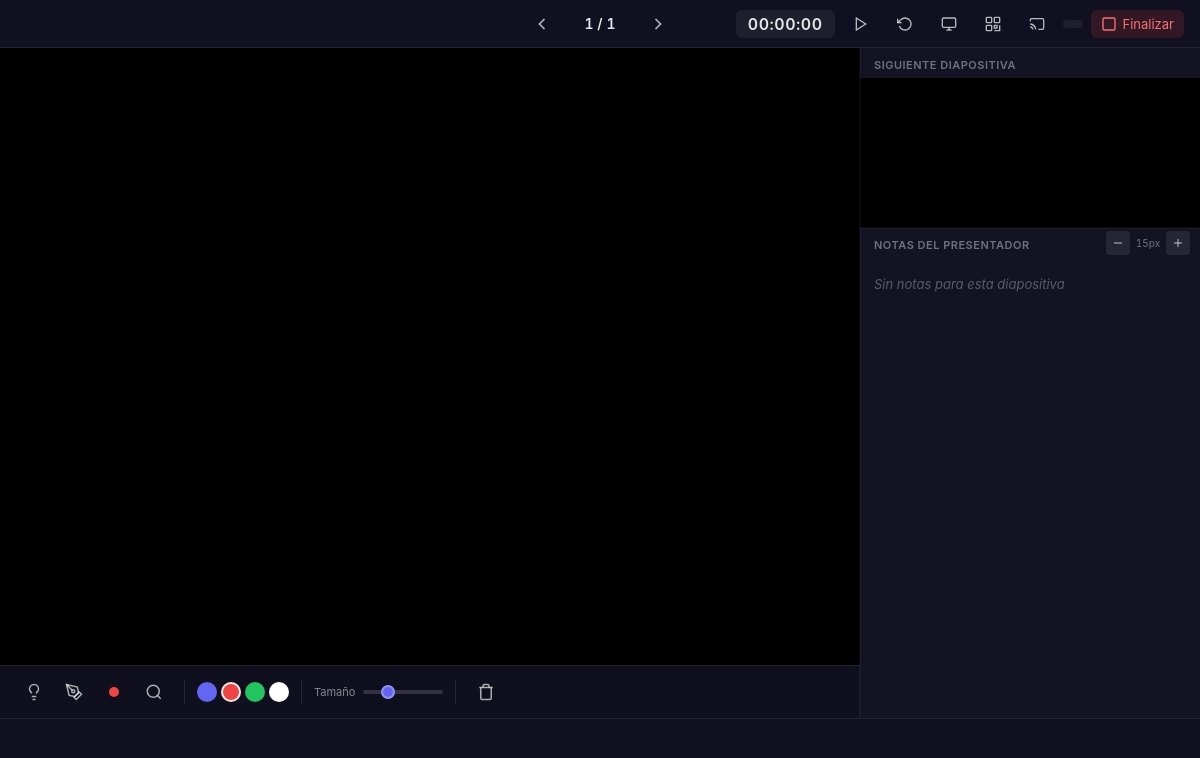
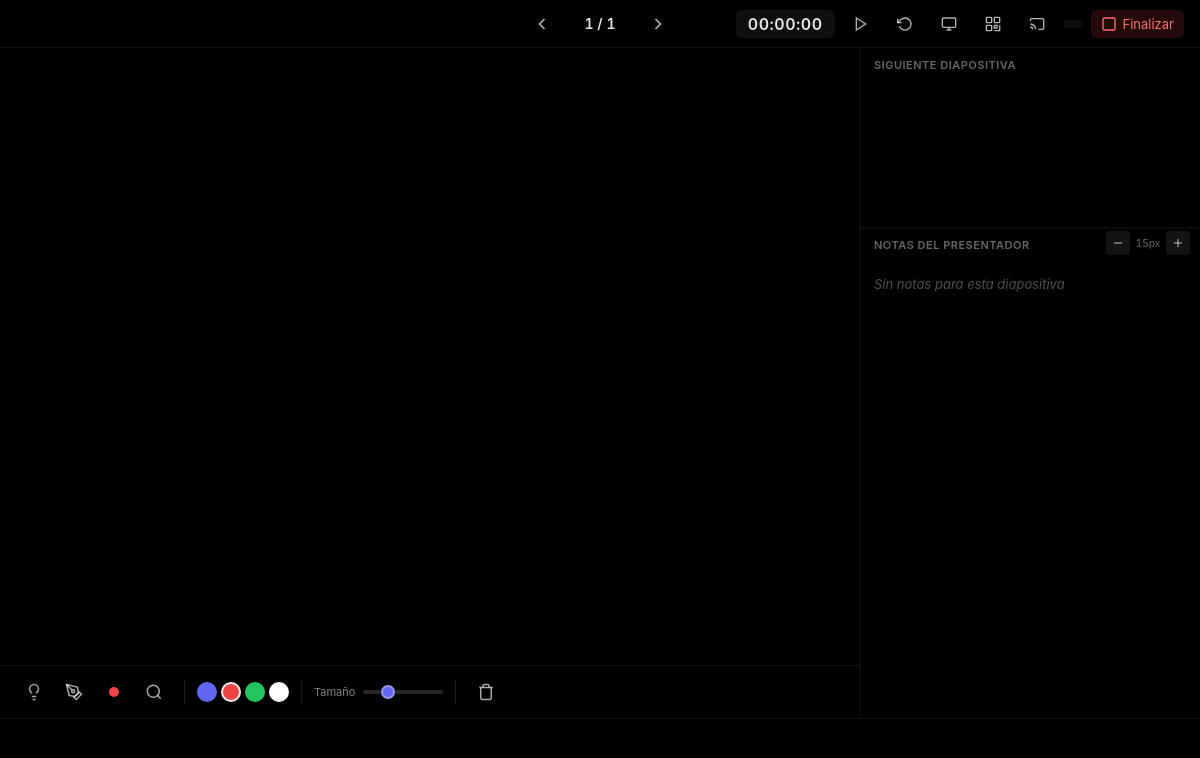
Before and after one commit to Drakonis96/pdfpresenter, an Electron app: page src/presenter.html in a window 1200 px wide. Drawn offline with Linux system fonts and the light colour scheme.

Commit message:
Change presenter background from bluish to black

```diff
--- a/src/styles/presenter.css
+++ b/src/styles/presenter.css
@@ -5,7 +5,7 @@
 }
 
 body {
-  background: #1a1a2e;
+  background: #000000;
   color: #e0e0e0;
   font-family: -apple-system, BlinkMacSystemFont, 'SF Pro Display', 'Segoe UI', sans-serif;
   overflow: hidden;
@@ -32,7 +32,7 @@ body {
   justify-content: space-between;
   height: 48px;
   padding: 0 16px;
-  background: rgba(16, 16, 32, 0.95);
+  background: rgba(0, 0, 0, 0.95);
   border-bottom: 1px solid rgba(255, 255, 255, 0.08);
   -webkit-app-region: drag;
   flex-shrink: 0;
@@ -320,7 +320,7 @@ body {
   display: flex;
   align-items: center;
   padding: 8px 16px;
-  background: rgba(16, 16, 32, 0.95);
+  background: rgba(0, 0, 0, 0.95);
   border-top: 1px solid rgba(255, 255, 255, 0.08);
   gap: 4px;
   flex-shrink: 0;
@@ -467,7 +467,7 @@ body.resizing * {
   width: 340px;
   display: flex;
   flex-direction: column;
-  background: rgba(16, 16, 32, 0.7);
+  background: rgba(0, 0, 0, 0.7);
   border-left: none;
   flex-shrink: 0;
 }
@@ -668,7 +668,7 @@ body.resizing-h * {
   gap: 8px;
   height: 82px;
   padding: 6px 12px;
-  background: rgba(16, 16, 32, 0.95);
+  background: rgba(0, 0, 0, 0.95);
   border-top: 1px solid rgba(255, 255, 255, 0.08);
   overflow-x: auto;
   overflow-y: hidden;
@@ -759,7 +759,7 @@ body.resizing-h * {
 }
 
 .qr-modal {
-  background: #1e1e2e;
+  background: #1a1a1a;
   border-radius: 16px;
   padding: 32px;
   text-align: center;
```
